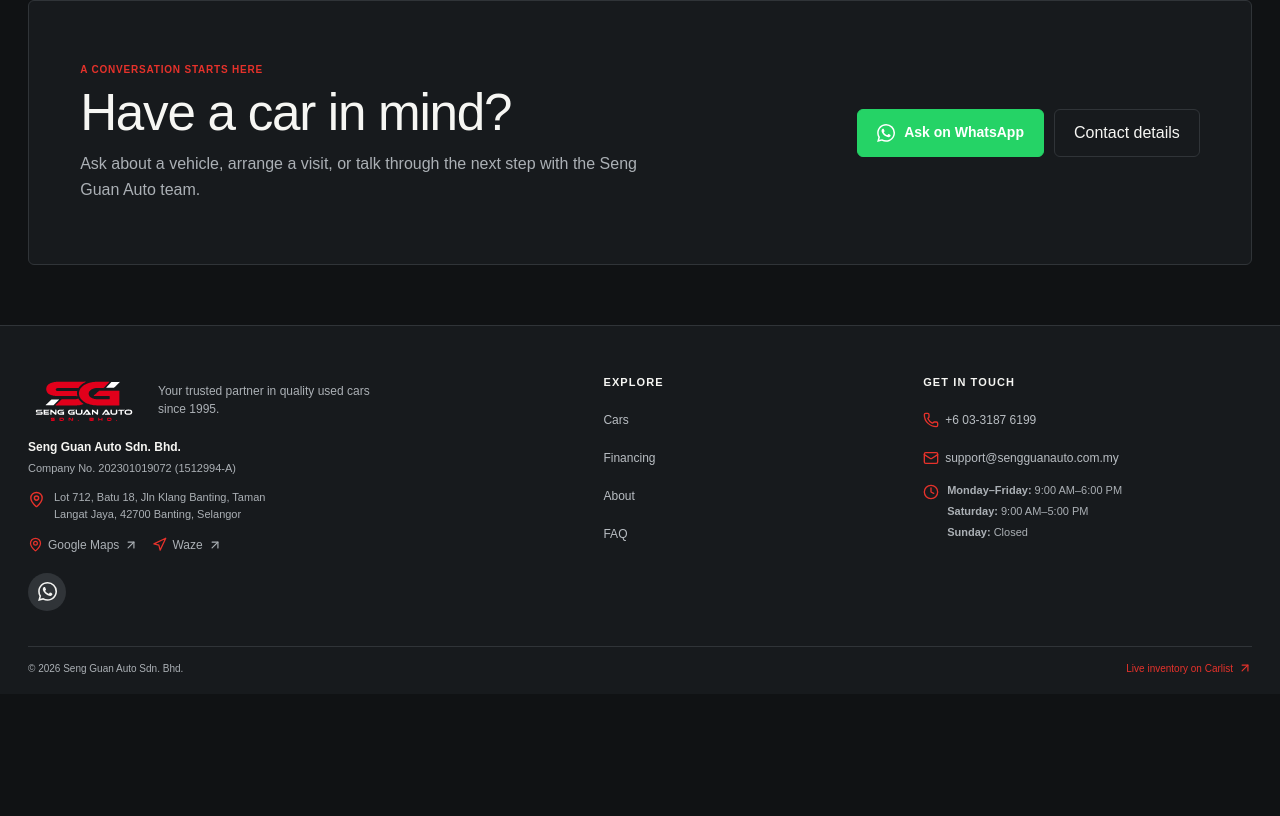
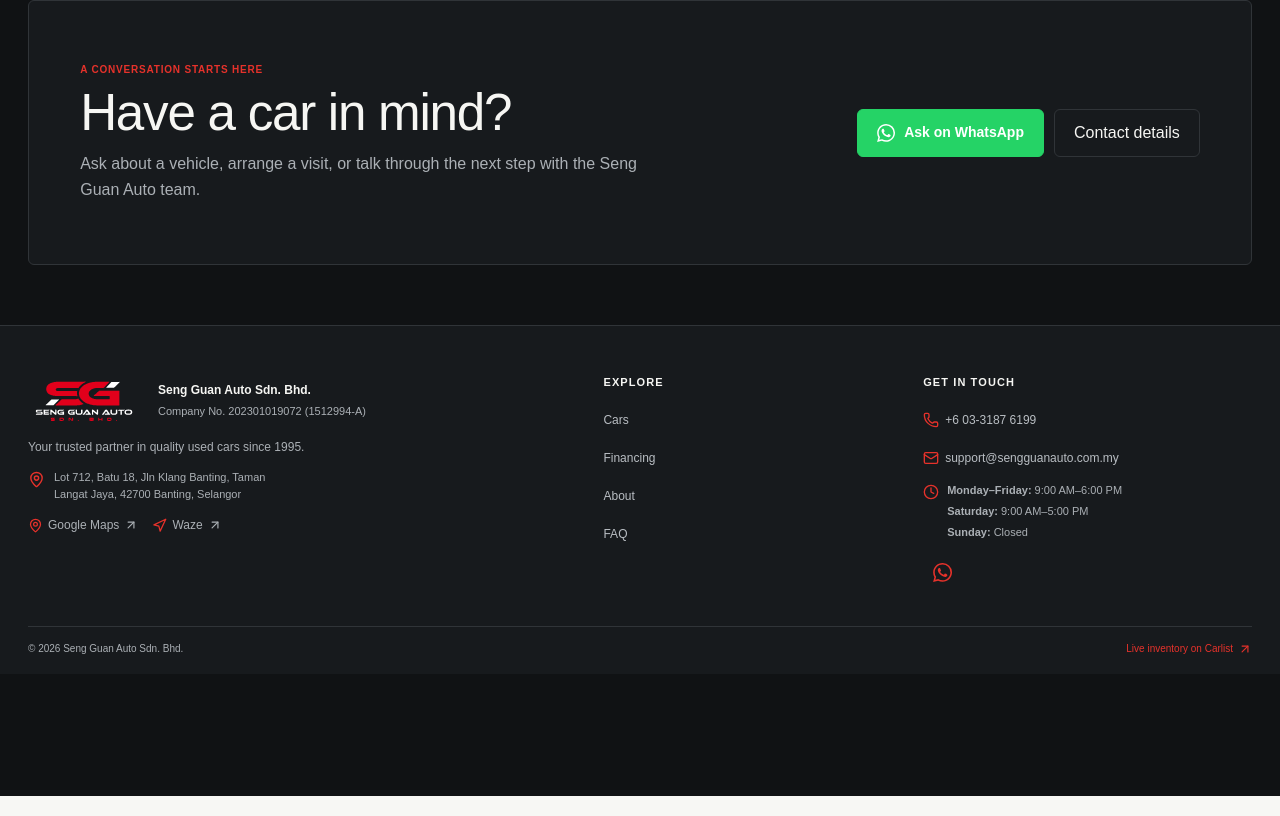
Before and after one commit to yapjoseph95/Seng-Guan-Auto-Website, a React (Vite) app in the folder prototype/: page / in a window 1280 px wide. Shown: the part 2444-3260 px from the top of the page. Built offline with nearby package versions, Linux system fonts and the light colour scheme.

Commit message:
style: reorder footer brand and WhatsApp link

```diff
--- a/prototype/src/App.css
+++ b/prototype/src/App.css
@@ -508,9 +508,10 @@
 .footer-brand p { margin: 12px 0 0; color: var(--muted); font-size: 11px; }
 .footer-brand-lockup { display: flex; align-items: center; gap: 18px; }
 .footer-brand-lockup .brand-mark { flex: none; }
-.footer-brand .footer-slogan { max-width: 230px; margin: 0; color: var(--muted); font-size: 12px; line-height: 1.55; }
-.footer-brand .footer-company { margin-top: 12px; color: var(--ink); font-size: 12px; font-weight: 700; }
+.footer-legal-lockup { min-width: 0; }
+.footer-brand .footer-company { margin: 0; color: var(--ink); font-size: 12px; font-weight: 700; }
 .footer-brand .footer-registration { margin-top: 4px; font-size: 11px; }
+.footer-brand .footer-slogan { max-width: 300px; margin-top: 12px; color: var(--muted); font-size: 12px; line-height: 1.55; }
 .footer-address-row { display: flex; align-items: flex-start; gap: 9px; margin-top: 12px; }
 .footer-address-row > svg { margin-top: 2px; color: var(--brand); flex: none; }
 .footer-brand .footer-address { max-width: 38ch; margin: 0; line-height: 1.55; }
@@ -518,7 +519,7 @@
 .footer-directions a { min-height: 28px; display: inline-flex; align-items: center; gap: 5px; color: var(--muted); font-size: 12px; text-decoration: none; }
 .footer-directions a:hover { color: var(--brand); }
 .footer-directions a > svg:first-child { color: var(--brand); }
-.footer-socials { display: flex; gap: 10px; margin-top: 14px; }
+.footer-socials { display: flex; gap: 10px; margin-top: 2px; }
 .footer-social-link { width: 38px; height: 38px; display: inline-flex; align-items: center; justify-content: center; color: #f4f4f2; background: #303438; border-radius: 50%; transition: color 160ms ease, background-color 160ms ease, transform 160ms ease; }
 .footer-social-link svg { width: 19px; height: 19px; }
 .footer-social-link:hover { color: #fff; background: #25d366; transform: translateY(-2px); }
--- a/prototype/src/App.tsx
+++ b/prototype/src/App.tsx
@@ -769,17 +769,16 @@
         <div className="footer-brand">
           <div className="footer-brand-lockup">
             <span className={`brand-mark${variant.id === 'greenlight' ? ' brand-mark--dark' : ''}`}><img src={brandLogo} alt="Seng Guan Auto Sdn. Bhd." width="225" height="106" /></span>
-            <p className="footer-slogan">Your trusted partner in quality used cars since 1995.</p>
+            <div className="footer-legal-lockup">
+              <p className="footer-company">Seng Guan Auto Sdn. Bhd.</p>
+              <p className="footer-registration">Company No. 202301019072 (1512994-A)</p>
+            </div>
           </div>
-          <p className="footer-company">Seng Guan Auto Sdn. Bhd.</p>
-          <p className="footer-registration">Company No. 202301019072 (1512994-A)</p>
+          <p className="footer-slogan">Your trusted partner in quality used cars since 1995.</p>
           <div className="footer-address-row"><MapPin size={17} aria-hidden="true" /><p className="footer-address">{contact.address}</p></div>
           <nav className="footer-directions" aria-label="Showroom directions">
             <a href={googleMapsUrl} target="_blank" rel="noreferrer"><MapPin size={15} aria-hidden="true" /> Google Maps <ArrowUpRight size={14} aria-hidden="true" /></a>
             <a href={wazeUrl} target="_blank" rel="noreferrer"><Navigation size={15} aria-hidden="true" /> Waze <ArrowUpRight size={14} aria-hidden="true" /></a>
-          </nav>
-          <nav className="footer-socials" aria-label="Social media">
-            <a className="footer-social-link" href={contact.whatsapp} target="_blank" rel="noreferrer" aria-label="Chat with Seng Guan Auto on WhatsApp"><WhatsAppGlyph /></a>
           </nav>
         </div>
         <div className="footer-links"><strong>Explore</strong>{pages.slice(1, 5).map((page) => <button key={page.id} onClick={() => goToPage(page.id)}>{page.label}</button>)}</div>
@@ -788,6 +787,9 @@
           <a href={contact.phoneHref}><Phone size={16} aria-hidden="true" /> {contact.phone}</a>
           <a href={`mailto:${contact.email}`}><Mail size={16} aria-hidden="true" /> {contact.email}</a>
           <div className="footer-hours"><Clock size={16} aria-hidden="true" /><div>{contact.hours.map(([day, hours]) => <span key={day}><b>{day}:</b> {hours}</span>)}</div></div>
+          <nav className="footer-socials" aria-label="Social media">
+            <a className="footer-social-link" href={contact.whatsapp} target="_blank" rel="noreferrer" aria-label="Chat with Seng Guan Auto on WhatsApp"><WhatsAppGlyph /></a>
+          </nav>
         </div>
       </div>
       <div className="footer-bottom"><span>© {new Date().getFullYear()} Seng Guan Auto Sdn. Bhd.</span><a href={contact.inventory} target="_blank" rel="noreferrer">Live inventory on Carlist <ArrowUpRight size={14} aria-hidden="true" /></a></div>
```
